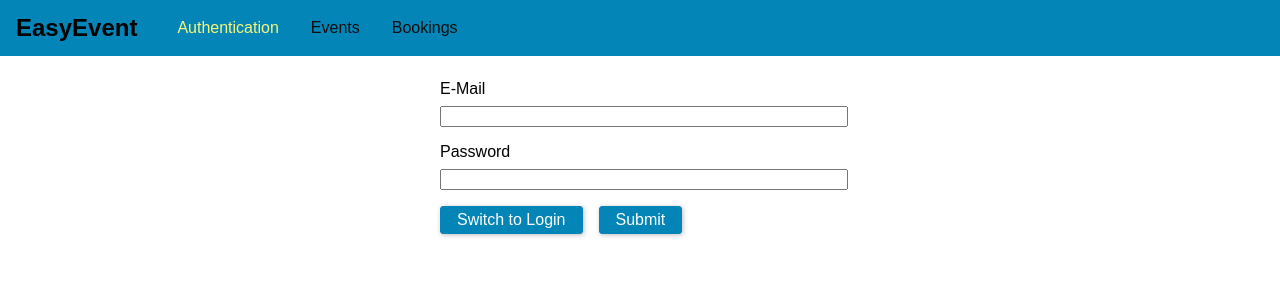
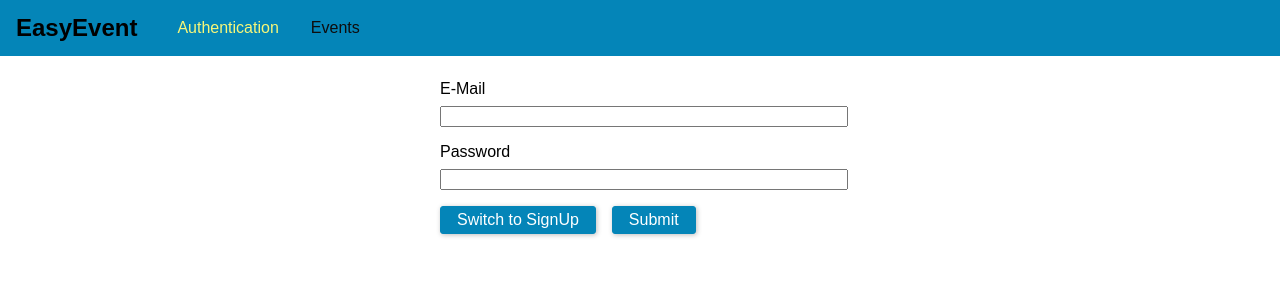
Before and after one commit to SaiChandra2896/Event-Booking-App, a React (Create React App) app in the folder frontend/: page /auth in a window 1280 px wide. Shown: the top 300 px of the page. Built offline with nearby package versions, Linux system fonts and the light colour scheme.

Commit message:
add Context

```diff
--- a/frontend/src/App.js
+++ b/frontend/src/App.js
@@ -2,6 +2,8 @@ import React,{Fragment, useState} from 'react';
 import {BrowserRouter as Router, Route, Redirect, Switch} from 'react-router-dom';
 
 import Navigation from './components/Navigation/Navigation';
+
+import AuthContext from './context/authContext';
 
 import AuthPage from './pages/Auth/AuthPage';
 import BookingsPage from  './pages/BookingsPage';
@@ -10,9 +12,28 @@ import EventsPage from './pages/EventsPage';
 import './App.css';
 
 const App = () => {
+  const [token, setToken] = useState(null);
+  const [userId, setUserId] = useState(null);
+
+  const login = (token,userId, tokenExpiration) =>{
+    setToken(token);
+    setUserId(userId);
+  }
+
+  const logout = () =>{
+    setToken(null);
+    setUserId(null);
+  }
+
   return (
     <Router>
       <Fragment>
+        <AuthContext.Provider value={{
+          token,
+          userId,
+          login,
+          logout
+        }}>
           <Navigation/>
           <main className="main-content">
             <Switch>
@@ -22,6 +43,7 @@ const App = () => {
               <Route path="/bookings" component={BookingsPage}/>
             </Switch>
           </main>
+        </AuthContext.Provider>
       </Fragment>
     </Router>
   );
--- a/frontend/src/components/Navigation/Navigation.js
+++ b/frontend/src/components/Navigation/Navigation.js
@@ -1,9 +1,12 @@
-import React from 'react';
+import React, {useContext} from 'react';
 import {NavLink} from 'react-router-dom';
+
+import AuthContext from '../../context/authContext';
 
 import './Navigation.css';
 
 const Navigation = (props) => {
+    const authContext = useContext(AuthContext);
     return (
         <header className="main-navigation">
            <div className="main-navigation__logo">
@@ -11,21 +14,25 @@ const Navigation = (props) => {
            </div>
            <nav className="main-navigation__items">
                 <ul>
-                    <li>
-                        <NavLink to="/auth">
-                            Authentication
-                        </NavLink>
-                    </li>
+                    {!authContext.token && (
+                        <li>
+                            <NavLink to="/auth">
+                                Authentication
+                            </NavLink>
+                        </li>
+                    )}
                     <li>
                         <NavLink to="/events">
                             Events
                         </NavLink>
                     </li>
+                    {authContext.token && (
                     <li>
                         <NavLink to="/bookings">
                             Bookings
                         </NavLink>
                     </li>
+                    )}
                 </ul>
            </nav>
         </header>
--- /dev/null
+++ b/frontend/src/context/authContext.js
@@ -0,0 +1,8 @@
+import {createContext} from 'react';
+
+export default createContext({
+    token: null,
+    userId: null,
+    login: (token, userId, tokenExpiration) =>{},
+    logout: () =>{}
+})
--- a/frontend/src/pages/Auth/AuthPage.js
+++ b/frontend/src/pages/Auth/AuthPage.js
@@ -1,21 +1,34 @@
-import React,{createRef} from 'react';
+import React,{createRef, useState, useContext} from 'react';
+
+import AuthContext from '../../context/authContext';
 
 import './Auth.css'
 
 const AuthPage = () => {
+    const [isLogin, setIsLogin] = useState(true);
+
+    const authContext = useContext(AuthContext);
+
     const emailEl = createRef();
     const passwordEl = createRef();
+
+    const switchLoginHandler = () =>{
+        setIsLogin(prevState => {
+            return !prevState
+        });
+    }
 
     const submitHandler =async (e) =>{
         e.preventDefault();
 
         const email = emailEl.current.value;
         const password = passwordEl.current.value;
-        console.log(email,password);
 
         if(email.trim().length === 0 || password.trim().length === 0)return;
+        let requestBody;
 
-        const requestBody = {
+        if(!isLogin){
+            requestBody = {
                 query: `
                   mutation {
                     createUser(userInput: {email: "${email}", password: "${password}"}) {
@@ -25,6 +38,20 @@ const AuthPage = () => {
                   }
                 `
               };
+        }
+        else{
+            requestBody= {
+                query:`
+                    query {
+                        login(email: "${email}", password: "${password}") {
+                            userId
+                            token
+                            tokenExpiration
+                        }
+                    }
+                `
+            }
+        }
         try {
             const res =  await fetch('http://localhost:8000/graphql', {
                 method: 'POST',
@@ -37,7 +64,10 @@ const AuthPage = () => {
             if(res.status !== 200 && res.status !== 201)throw new Error('Failed');
 
             const resData = await res.json();
-            console.log(resData);
+            if(resData.data.login.token){
+                const {token, userId, tokenExpiration} = resData.data.login;
+                authContext.login(token, userId, tokenExpiration);
+            }
         } catch (error) {
             console.log(error);
         }
@@ -54,7 +84,7 @@ const AuthPage = () => {
                 <input type="password" name="password" id="password" ref={passwordEl}/>
             </div>
             <div className="form-actions">
-                <button type="button">Switch to Login</button>
+                <button type="button" onClick={switchLoginHandler}>Switch to {isLogin ? 'SignUp' : 'Login'}</button>
                 <button type="submit">Submit</button>
             </div>
         </form>
```
Lines whose indentation alone changed are shown as unchanged.
